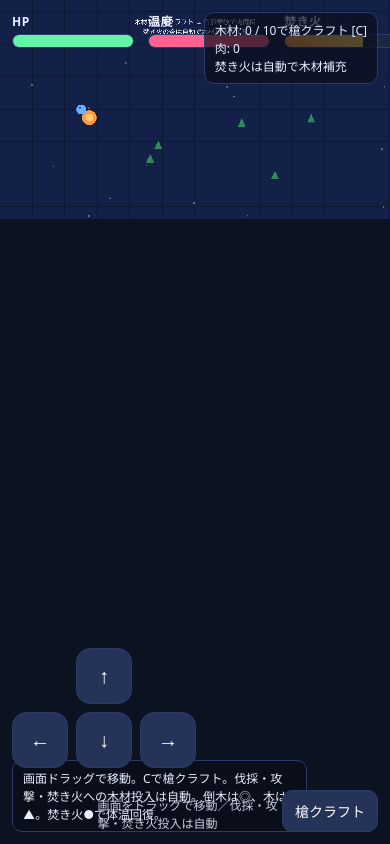
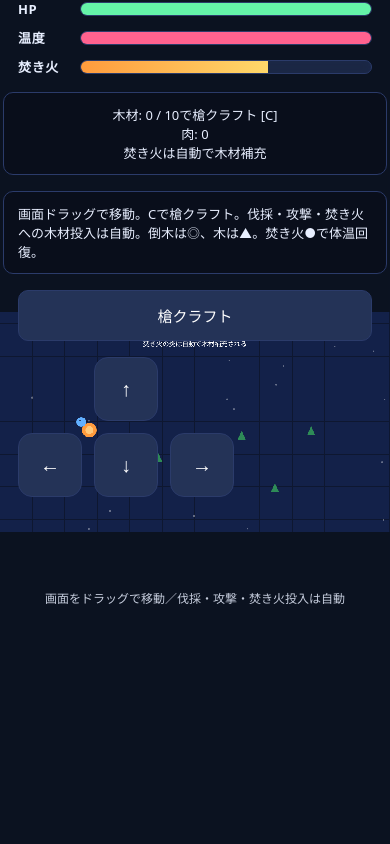
Before and after one commit to ryohryp/polar-bear-gatherer, a website built with Vite: page index.html in a window 390 px wide. Built offline with nearby package versions, Linux system fonts and the light colour scheme.

Commit message:
Optimize mobile layout and add restart button

```diff
--- a/index.html
+++ b/index.html
@@ -49,7 +49,10 @@
     <div id="gameOver" class="overlay" style="display:none">
       <div class="overlay-inner">
         <div class="title">GAME OVER</div>
-        <div class="subtitle">R で再開</div>
+        <div class="subtitle">Rキー または 下のボタンで再開</div>
+        <div class="actions">
+          <button id="btnRestart">再開する</button>
+        </div>
       </div>
     </div>
   </div>
--- a/main.js
+++ b/main.js
@@ -38,6 +38,7 @@ import { showGameOver } from './src/ui/hud.js';
       log: document.getElementById('log'),
       btnCraft: document.getElementById('btnCraft'),
       dpad: document.getElementById('dpad'),
+      btnRestart: document.getElementById('btnRestart'),
     }
   });
 
@@ -47,6 +48,16 @@ import { showGameOver } from './src/ui/hud.js';
   // UIイベント
   state.ui.btnCraft.addEventListener('click', craftSpear);
   state.ui.btnCraft.addEventListener('touchstart', e=>{ e.preventDefault(); craftSpear(); }, {passive:false});
+
+  if (state.ui.btnRestart){
+    const triggerRestart = ()=>{
+      if(!state.gameOver) return;
+      showGameOver(false);
+      restart();
+    };
+    state.ui.btnRestart.addEventListener('click', triggerRestart);
+    state.ui.btnRestart.addEventListener('touchstart', e=>{ e.preventDefault(); triggerRestart(); }, {passive:false});
+  }
 
   // 固定タイムステップループ
   (function(){
--- a/src/ui/hud.js
+++ b/src/ui/hud.js
@@ -52,6 +52,10 @@ export function showGameOver(show){
   const el = document.getElementById('gameOver');
   if(!el) return;
   el.style.display = show ? 'flex' : 'none';
+  el.style.pointerEvents = show ? 'auto' : 'none';
+  if(state.ui?.btnRestart){
+    state.ui.btnRestart.disabled = !show;
+  }
   // ゲームオーバー表示中はログを見えるようにしておく
   if (show && state.ui?.log) state.ui.log.style.opacity = '1';
 }
--- a/styles.css
+++ b/styles.css
@@ -33,3 +33,75 @@ canvas{display:block;margin:0 auto;image-rendering:pixelated;touch-action:none}
 }
 .overlay .title{font-size:28px;font-weight:800;letter-spacing:.08em;margin-bottom:8px}
 .overlay .subtitle{font-size:14px;opacity:.9}
+
+@media screen and (max-aspect-ratio: 3/4){
+  body{display:flex;flex-direction:column;align-items:center;justify-content:center;min-height:100vh}
+  canvas{width:100vw !important;height:auto !important;max-width:640px}
+  #ui{
+    display:flex;
+    flex-direction:column;
+    align-items:center;
+    justify-content:flex-start;
+    gap:16px;
+    padding:env(safe-area-inset-top,20px) 18px env(safe-area-inset-bottom,28px);
+  }
+  #ui>*:not(.overlay){
+    position:static !important;
+    left:auto !important;
+    right:auto !important;
+    top:auto !important;
+    bottom:auto !important;
+    transform:none !important;
+    max-width:480px;
+    width:100%;
+  }
+  .hud{
+    order:1;
+    display:flex;
+    flex-direction:column;
+    gap:10px;
+    align-items:stretch;
+  }
+  .meter{
+    flex-direction:row;
+    align-items:center;
+    gap:10px;
+    font-size:13px;
+  }
+  .meter span{min-width:52px;letter-spacing:.05em}
+  .bar{flex:1;width:auto}
+  .bearhp{order:2;text-align:center}
+  .bearhp .bar{margin-top:6px}
+  .inv{order:3;text-align:center;font-size:13px;padding:12px 14px}
+  .log{order:4;text-align:left;font-size:13px;padding:12px 14px;max-width:none}
+  .btns{
+    order:5;
+    display:flex;
+    justify-content:center;
+    gap:12px;
+    pointer-events:auto;
+  }
+  .btns button{flex:1;min-width:0;font-size:15px;padding:14px 16px}
+  .dpad{
+    order:6;
+    display:grid;
+    grid-template-columns:repeat(3,64px);
+    grid-template-rows:repeat(3,64px);
+    gap:12px;
+    margin:0 auto;
+  }
+  .hint{order:7;text-align:center;font-size:12px}
+  .log,.inv{background:rgba(10,14,26,.78)}
+}
+
+.overlay .actions{margin-top:18px;display:flex;flex-direction:column;gap:12px}
+.overlay .actions button{
+  pointer-events:auto;
+  background:#3a4c7d;
+  color:#fff;
+  border:1px solid #4d5f94;
+  border-radius:10px;
+  padding:10px 18px;
+  font-size:16px;
+  letter-spacing:.05em;
+}
```
